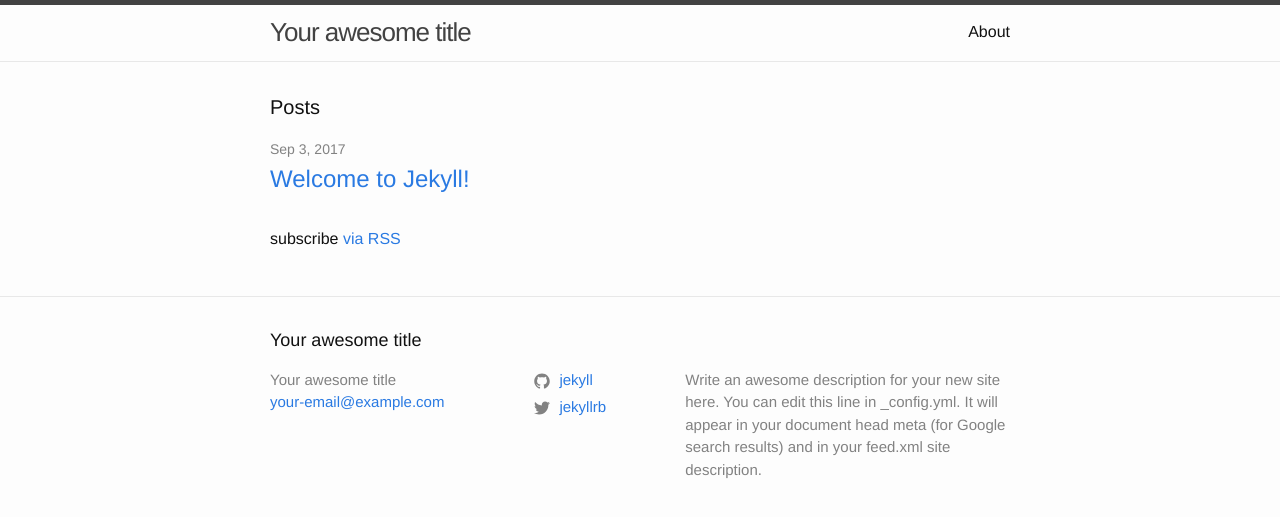
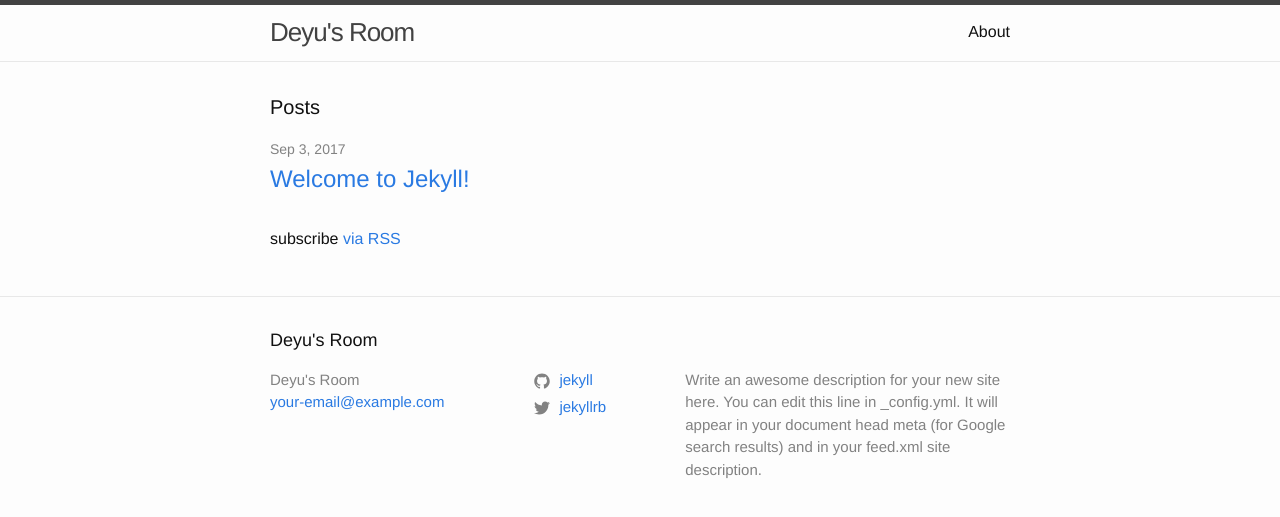
Before and after one commit to xudeyu/xudeyu.github.io, a Jekyll site: the page built from index.md, in a window 1280 px wide. Shown: the top 517 px of the page. Built offline with Jekyll 4.4.1, drawn with Linux system fonts in a browser that asks for light colours.

Commit message:
LOG: Add the title to my blog, and check the effect.

```diff
--- a/_config.yml
+++ b/_config.yml
@@ -13,7 +13,7 @@
 # you will see them accessed via {{ site.title }}, {{ site.email }}, and so on.
 # You can create any custom variable you would like, and they will be accessible
 # in the templates via {{ site.myvariable }}.
-title: Your awesome title
+title: Deyu's Room
 email: your-email@example.com
 description: > # this means to ignore newlines until "baseurl:"
   Write an awesome description for your new site here. You can edit this
```
